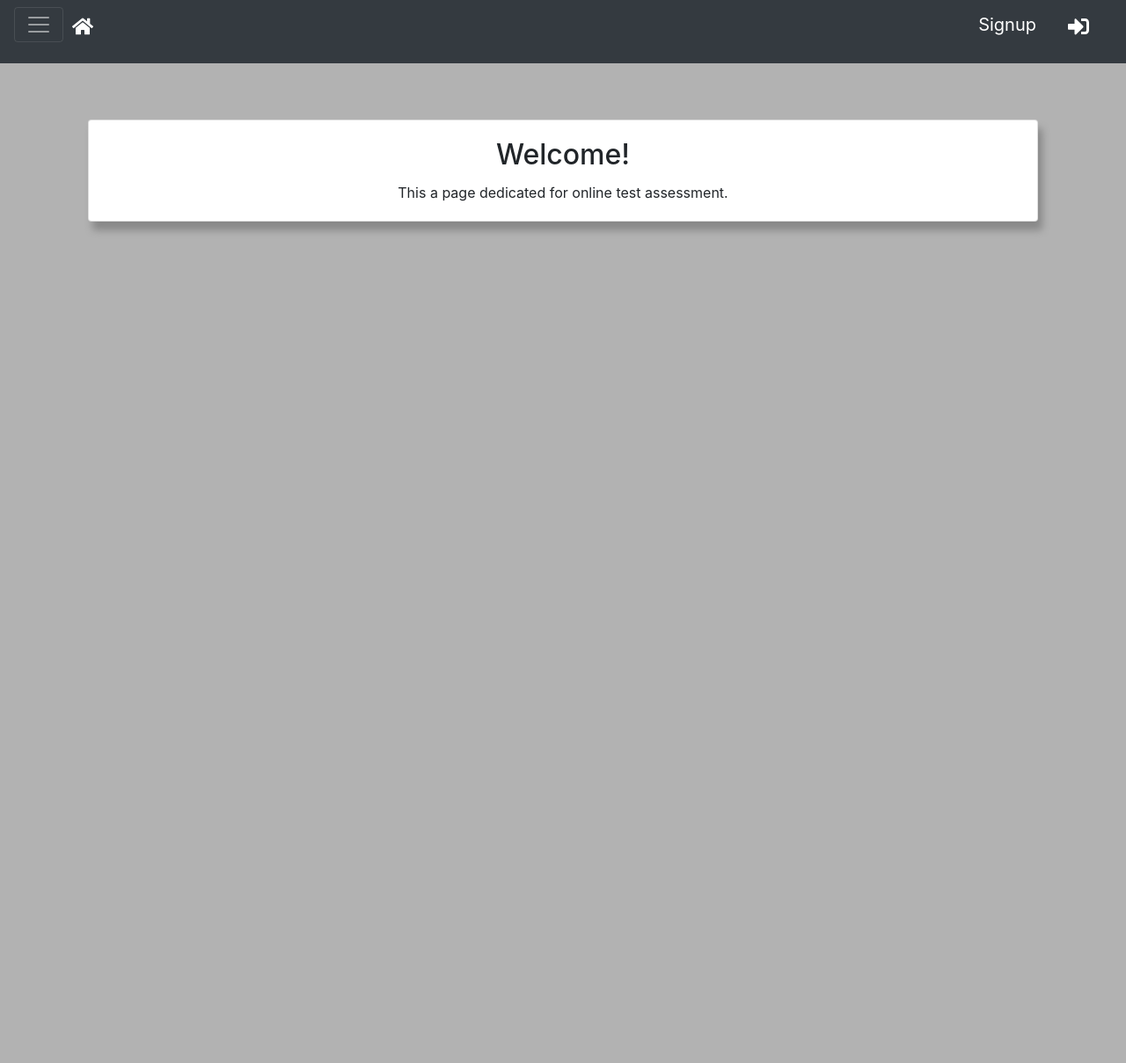
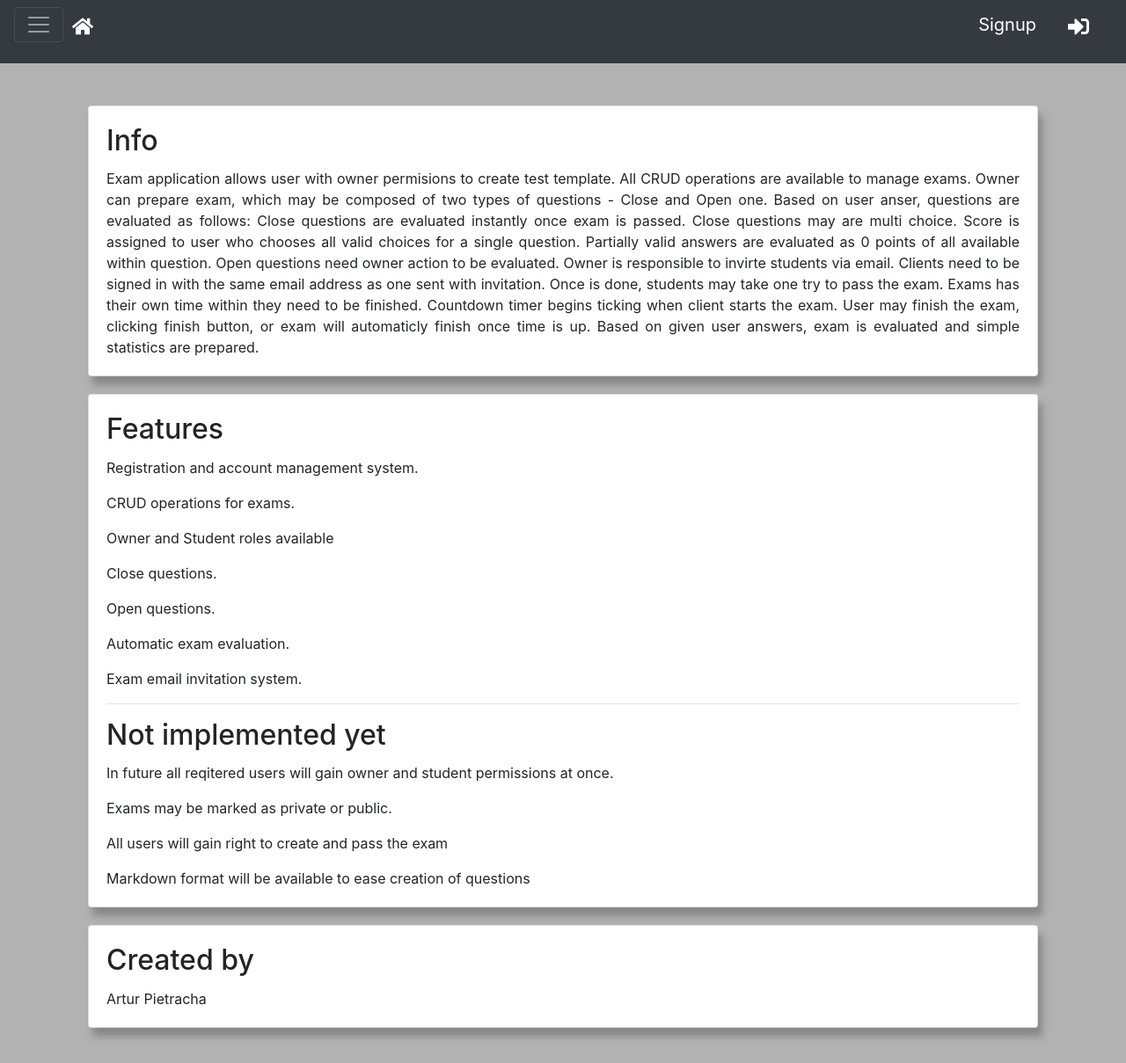
Before and after one commit to Air-t/sg_main, a Django app: page /info/about/ in a window 1280 px wide. Shown: the whole page at 88% size. Before the commit the page ends 265 px from the top, so only its background shows below. Run offline with Django 3.2, Linux system fonts and the light colour scheme; some libraries are stand-ins or nearby versions.

```diff
--- a/app/core/templates/core/info/about.html
+++ b/app/core/templates/core/info/about.html
@@ -2,10 +2,54 @@
 {% block content %}
 {% load crispy_forms_tags %}
 
-<div class="card text-center card-shadow">
+<div class="card card-shadow">
   <div class="card-body">
-    <h2 class="card-title">Welcome!</h2>
-    <p class="card-text">This a page dedicated for online test assessment.</p>
+    <h2 class="card-title">Info</h2>
+    <p class="card-text" align="justify">
+      Exam application allows user with owner permisions to create test template.
+      All CRUD operations are available to manage exams. Owner can prepare exam,
+      which may be composed of two types of questions - Close and Open one.
+      Based on user anser, questions are evaluated as follows:
+      Close questions are evaluated instantly once exam is passed.
+      Close questions may are multi choice.
+      Score is assigned to user who chooses all valid choices for a single question.
+      Partially valid answers are evaluated as 0 points of all available within question.
+      Open questions need owner action to be evaluated.
+      Owner is responsible to invirte students via email.
+      Clients need to be signed in with the same email address as one sent with
+      invitation. Once is done, students may take one try to pass the exam.
+      Exams has their own time within they need to be finished. Countdown timer begins
+      ticking when client starts the exam. User may finish the exam, clicking finish button,
+      or exam will automaticly finish once time is up.
+      Based on given user answers, exam is evaluated and simple statistics are prepared.
+    </p>
+  </div>
+</div>
+
+<div class="card card-shadow">
+  <div class="card-body">
+    <h2 class="card-title">Features</h2>
+    <p class="card-text">Registration and account management system.</p>
+    <p class="card-text">CRUD operations for exams.</p>
+    <p class="card-text">Owner and Student roles available</p>
+
+    <p class="card-text">Close questions.</p>
+    <p class="card-text">Open questions.</p>
+    <p class="card-text">Automatic exam evaluation.</p>
+    <p class="card-text">Exam email invitation system.</p>
+    <hr>
+    <h2 class="card-title">Not implemented yet</h2>
+    <p class="card-text">In future all reqitered users will gain owner and student permissions at once.</p>
+    <p class="card-text">Exams may be marked as private or public.</p>
+    <p class="card-text">All users will gain right to create and pass the exam</p>
+    <p class="card-text">Markdown format will be available to ease creation of questions</p>
+  </div>
+</div>
+
+<div class="card card-shadow">
+  <div class="card-body">
+    <h2 class="card-title">Created by</h2>
+    <p class="card-text">Artur Pietracha</p>
   </div>
 </div>
 
--- a/app/static/js/app.js
+++ b/app/static/js/app.js
@@ -20,11 +20,9 @@ $(document).ready(function() {
     btn.addEventListener('click', function(e){
       console.log(clickState);
       if (clickState == 0) {
-        console.log('here');
         openNav();
         clickState = 1;
       } else {
-        console.log('there');
         closeNav();
         clickState = 0;
       }
--- a/app/templates/layout.html
+++ b/app/templates/layout.html
@@ -33,32 +33,27 @@
           {% endif %}
         </div>
     </nav>
-
     {% if request.user.is_teacher %}
       <div class="navbar">
         <div id="mySidenav" class="sidenav">
           <a href="{% url 'core:exams' %}">Exams</a>
-          <a href="#">Invite</a>
-          <a href="#">Make Available</a>
           <a href="#">Groups</a>
+          <hr>
+          <a href="{% url 'contact' %}"><img class="icon" src="{% static 'webfonts/address-book-regular.svg' %}" alt="[C]" width="20" height="20">  Contact</a>
+          <a href="{% url 'feedback' %}"><img class="icon" src="{% static 'webfonts/file-signature-solid.svg' %}" alt="[F]" width="20" height="20">  Feedback</a>
+          <a href="{% url 'about' %}"><img class="icon" src="{% static 'webfonts/info-circle-solid.svg' %}" alt="[I]" width="20" height="20">  About</a>
         </div>
       </div>
     {% elif request.user.is_student %}
       <div class="navbar">
         <div id="mySidenav" class="sidenav">
           <a href="{% url 'core:student-exams' %}">Exams</a>
-          <a href="#">Schedule</a>
-          <a href="#">Grades</a>
+          <hr>
+          <a href="{% url 'contact' %}"><img class="icon" src="{% static 'webfonts/address-book-regular.svg' %}" alt="[C]" width="20" height="20">  Contact</a>
+          <a href="{% url 'feedback' %}"><img class="icon" src="{% static 'webfonts/file-signature-solid.svg' %}" alt="[F]" width="20" height="20">  Feedback</a>
+          <a href="{% url 'about' %}"><img class="icon" src="{% static 'webfonts/info-circle-solid.svg' %}" alt="[I]" width="20" height="20">  About</a>
         </div>
       </div>
-    {% else %}
-    <div class="navbar">
-      <div id="mySidenav" class="sidenav">
-        <a href="{% url 'contact' %}"><img class="icon" src="{% static 'webfonts/address-book-regular.svg' %}" alt="[C]" width="20" height="20">  Contact</a>
-        <a href="{% url 'feedback' %}"><img class="icon" src="{% static 'webfonts/file-signature-solid.svg' %}" alt="[F]" width="20" height="20">  Feedback</a>
-        <a href="{% url 'about' %}"><img class="icon" src="{% static 'webfonts/info-circle-solid.svg' %}" alt="[I]" width="20" height="20">  About</a>
-      </div>
-    </div>
     {% endif %}
 
     <!-- Add all page content inside this div if you want the side nav to push page content to the right (not used if you only want the sidenav to sit on top of the page -->
```
Also changed, not shown: app/core/templates/core/info/contact.html (+11 -3 lines), app/core/views.py (+5 -13 lines).
